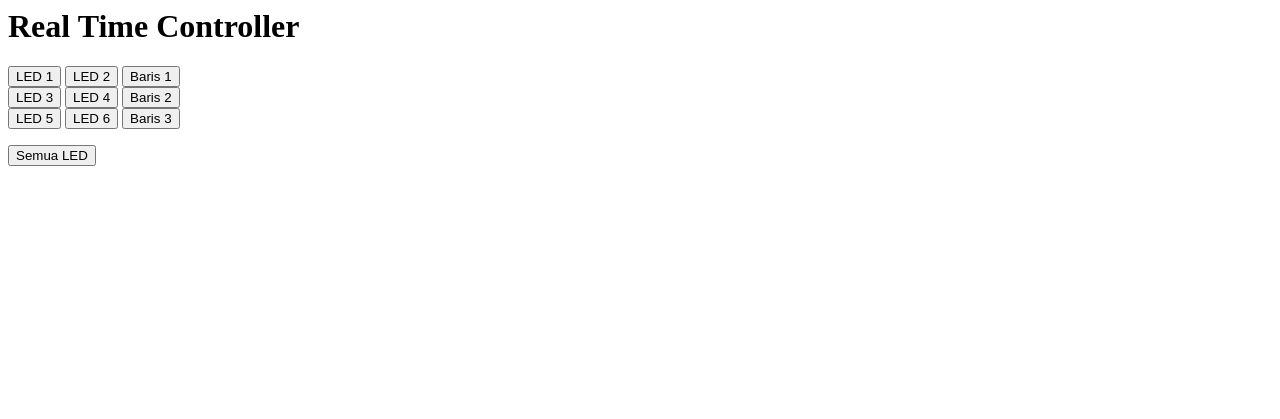
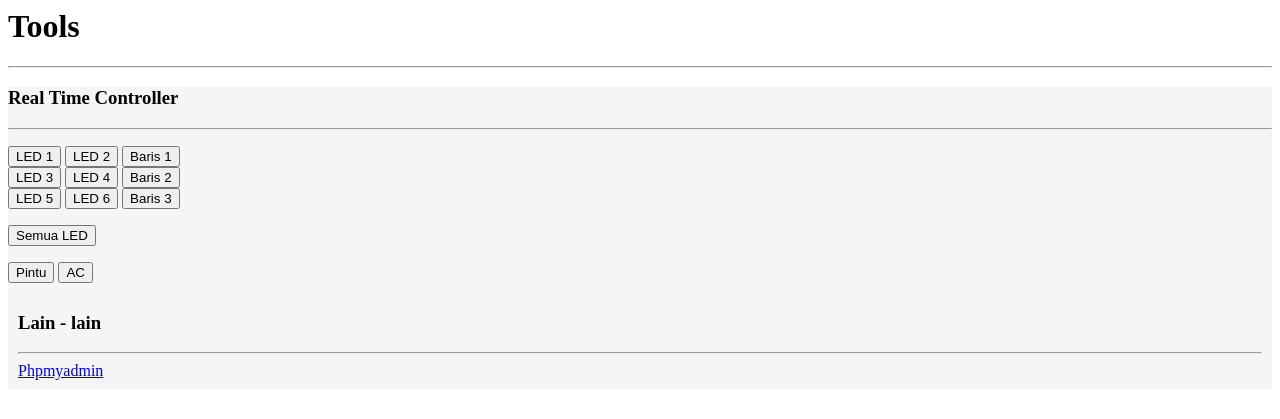
Before and after one commit to 100nandoo/Skripsi, a PHP site: page /pages/rtc.php in a window 1280 px wide. Shown: the top 419 px of the page. Run offline with PHP 8.4, Linux system fonts and the light colour scheme; some libraries are stand-ins or nearby versions.

Commit message:
Pindah phpmyadmin
Phpmyadmin pindah ke rtc.
Rtc di ganti nama menjadi tools.

```diff
--- a/pages/dashboard.php
+++ b/pages/dashboard.php
@@ -37,7 +37,7 @@ if (!isset($_SESSION['username'])) {
       <!-- NavBar Tengah -->
       <ul class="nav navbar-nav">
         <li><a href="#home"><i class="glyphicon glyphicon-home"></i> Home</a></li>
-        <li><a href="#rtc"><span class="glyphicon glyphicon-cog"></span> RTC</a></li>
+        <li><a href="#rtc"><span class="glyphicon glyphicon-cog"></span> Tools</a></li>
         <li><a href="#data"><span class="glyphicon glyphicon-list-alt"></span> Data Pengunjung</a></li>
       </ul>
       <!-- NavBar Kanan -->
--- a/pages/home.php
+++ b/pages/home.php
@@ -8,7 +8,6 @@
   <body>
 			<div class="container-fluid">
 				<h1 class="text-center">Home</h1>
-				<a class="btn btn-primary" href="/phpmyadmin" role="button">Phpmyadmin</a>
 			</div>
 
   </body>
--- a/pages/rtc.php
+++ b/pages/rtc.php
@@ -45,31 +45,39 @@ $('#ledSetAll').on('click',function(){
 </head>
 <body>
 	<div class="container-fluid">
-		<h1 class="text-center">Real Time Controller</h1>
-		<div class="col-sm-6">
+		<h1 class="text-center">Tools</h1><hr>
+		<div class="container-fluid col-sm-6" style="background-color:#f5f5f5;">
+			<h3 class="text-center">Real Time Controller</h3><hr>
 			<p>
-				<div class="btn-group" role="group" aria-label="tes">
+				<div class="btn-group" role="group" aria-label="baris1">
 					<button id="ledSet1" type="button" class="btn btn-primary" autocomplete="off">LED 1</button>
 					<button id="ledSet2" type="button" class="btn btn-primary" autocomplete="off">LED 2</button>
 					<button id="ledSet12" type="button" class="btn btn-warning" autocomplete="off">Baris 1</button>
 				</div>
-				<div class="btn-group" role="group" aria-label="tes">
+				<div class="btn-group" role="group" aria-label="baris2">
 					<button id="ledSet3" type="button" class="btn btn-primary" autocomplete="off">LED 3</button>
 					<button id="ledSet4" type="button" class="btn btn-primary" autocomplete="off">LED 4</button>
 					<button id="ledSet34" type="button" class="btn btn-warning" autocomplete="off">Baris 2</button>
 				</div>
-				<div class="btn-group" role="group" aria-label="tes">
+				<div class="btn-group" role="group" aria-label="baris3">
 					<button id="ledSet5" type="button" class="btn btn-primary" autocomplete="off">LED 5</button>
 					<button id="ledSet6" type="button" class="btn btn-primary" autocomplete="off">LED 6</button>
 					<button id="ledSet56" type="button" class="btn btn-warning" autocomplete="off">Baris 3</button>
 				</div>
 			</p>
 			<p>
+				<button id="ledSetAll" type="button" class="btn btn-success btn-block" autocomplete="off">Semua LED</button>
 			</p>
-			<button id="ledSetAll" type="button" class="btn btn-success btn-block" autocomplete="off">Semua LED</button>
+			<div class="btn-group btn-block" role="group" aria-label="tes">
+				<button id="bukaPintu" type="button" class="btn btn-info col-sm-6" autocomplete="off">Pintu</button>
+				<button id="nyalaAc" type="button" class="btn btn-default col-sm-6" autocomplete="off">AC</button>
+			</div>
 
 		</div>
-
+		<div class="container-fluid col-sm-5 col-md-offset-1" style="background-color:#f5f5f5; padding:10px;">
+			<h3 class="text-center">Lain - lain</h3><hr>
+			<a class="btn btn-primary" href="/phpmyadmin" role="button">Phpmyadmin</a>
+		</div>
 	</div>
 </body>
 </html>
```
Also changed, not shown: johnny.js (deleted, +0 -37 lines).
